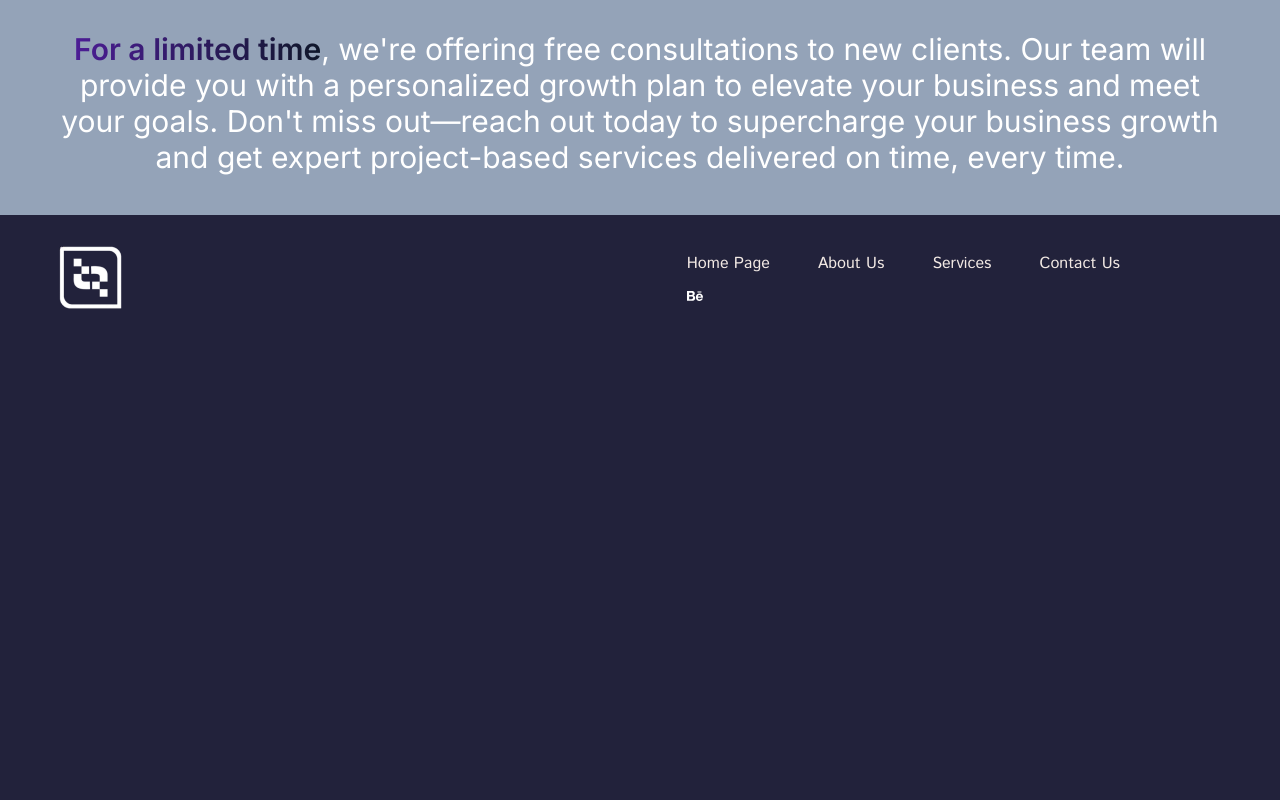
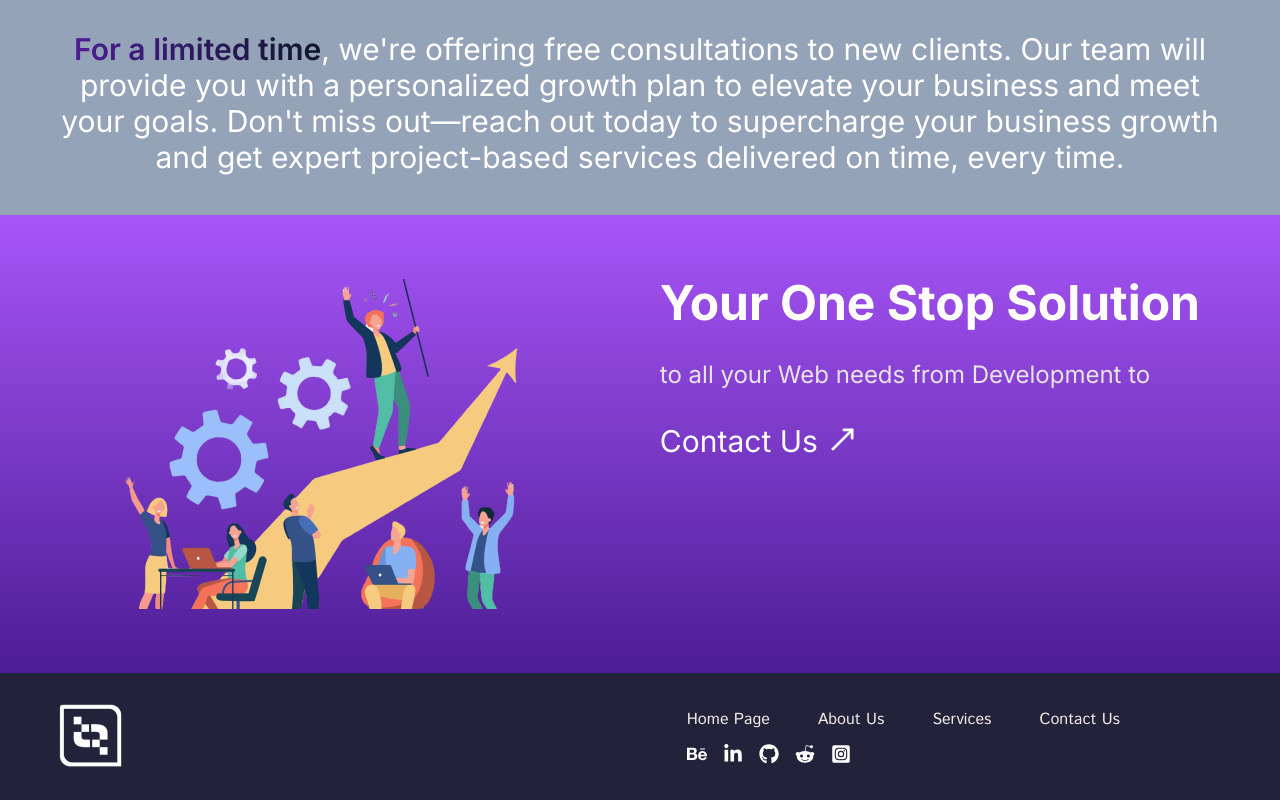
Before and after one commit to talatech/Phase1, a Next.js app: page / in a window 1280 px wide. Shown: the part 3030-3830 px from the top of the page. Before the commit the page ends 3372 px from the top, so only its background shows below. Built offline with nearby package versions, Linux system fonts and the light colour scheme.

Commit message:
completed homepage

```diff
--- a/src/app/page.js
+++ b/src/app/page.js
@@ -2,9 +2,8 @@ import Clients from "@/components/home/home-clients";
 import HomeHeader from "@/components/home/home-header";
 import SecondHeader from "@/components/home/home-second-header";
 import HomeServices from "@/components/home/home-features";
-import Image from "next/image";
 import HomeOffering from "@/components/home/home-offer-services";
-import HomeContact from "@/components/home/home-contact";
+import HomeFooterHeader from "@/components/home/home-footer-contact";
 
 export default function Home() {
   return (
@@ -14,7 +13,7 @@ export default function Home() {
       <Clients/>
       <HomeServices/>
       <HomeOffering/>
-      <HomeContact/>
+      <HomeFooterHeader/>
     </div>
   );
 }
--- a/src/components/footer.js
+++ b/src/components/footer.js
@@ -1,7 +1,7 @@
 import Image from 'next/image'
 import Link from 'next/link'
 import React from 'react'
-import { FaBehance } from "react-icons/fa";
+import { FaBehance, FaGithub, FaInstagram, FaInstagramSquare, FaLinkedin, FaLinkedinIn, FaReddit, FaRedditAlien } from "react-icons/fa";
 
 export default function Footer() {
   const pageLinks = [
@@ -22,10 +22,33 @@ export default function Footer() {
       url: 'contact'
     },
   ]
+
+  const socialIcons = [
+    {
+      name: <FaBehance className='text-white'/>,
+      url: '/'
+    },
+    {
+      name: <FaLinkedinIn className='text-white'/>,
+      url: '/'
+    },
+    {
+      name: <FaGithub className='text-white'/>,
+      url: '/'
+    },
+    {
+      name: <FaRedditAlien className='text-white'/>,
+      url: '/'
+    },
+    {
+      name: <FaInstagramSquare className='text-white'/>,
+      url: '/'
+    }
+  ]
   return (
     <div className='bg-background flex flex-row justify-between items-center pr-40 pl-11'>
       <div className='py-7'>
-        <Image src='/logo.png' width={92} height={71} alt='logo'/>
+        <Image src='/logo.png' width={92} height={71} alt='logo' />
       </div>
       <div className='flex flex-col items-start gap-3'>
         <ul className='flex flex-row gap-12'>
@@ -33,9 +56,11 @@ export default function Footer() {
             <Link className='text-primary' key={index} href={item.url}>{item.name}</Link>
           ))}
         </ul>
-        <div className='flex flex-row gap-4 items-center'>
-          <ul>
-            <Link href='/'><FaBehance className='text-white'/></Link>
+        <div >
+          <ul className='flex flex-row gap-4 items-center'>
+            {socialIcons.map((item, index) => (
+              <Link className='text-xl' key={index} href={item.url}>{item.name}</Link>
+            ))}
           </ul>
         </div>
       </div>
--- a/src/components/home/home-contact.js
+++ /dev/null
@@ -1,9 +0,0 @@
-import React from 'react'
-
-export default function HomeContact() {
-  return (
-    <div>
-
-    </div>
-  )
-}
--- a/src/components/home/home-footer-contact.js
+++ b/src/components/home/home-footer-contact.js
@@ -1,7 +1,20 @@
+import { MoveUpRight } from 'lucide-react'
+import Image from 'next/image'
+import Link from 'next/link'
 import React from 'react'
+import { inter } from '../../../public/fonts'
 
 export default function HomeFooterHeader() {
   return (
-    <div>HomeFooterHeader</div>
+    <div  className={`${inter.className} flex flex-row justify-between px-20 py-16 bg-gradient-to-b from-purple-500 to-violet-900 text-white`}>
+      <div>
+        <Image className='w-full' src='/contact-home-logo.png' width={494} height={330} alt='contact-logo'/>
+      </div>
+      <div className='flex flex-col gap-8'>
+        <h2 className='text-5xl font-bold'>Your One Stop Solution</h2>
+        <p className='text-2xl text-stone-200'>to all your Web needs from Development to</p>
+        <Link className='flex flex-row text-3xl' href='/contact'>Contact Us&nbsp;<MoveUpRight size={33}/></Link>
+      </div>
+    </div>
   )
 }
```
Also changed, not shown: public/contact-home-logo.png (added).
